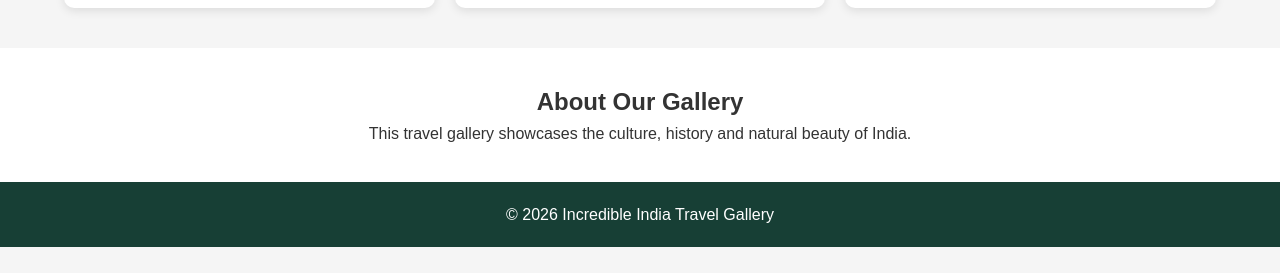
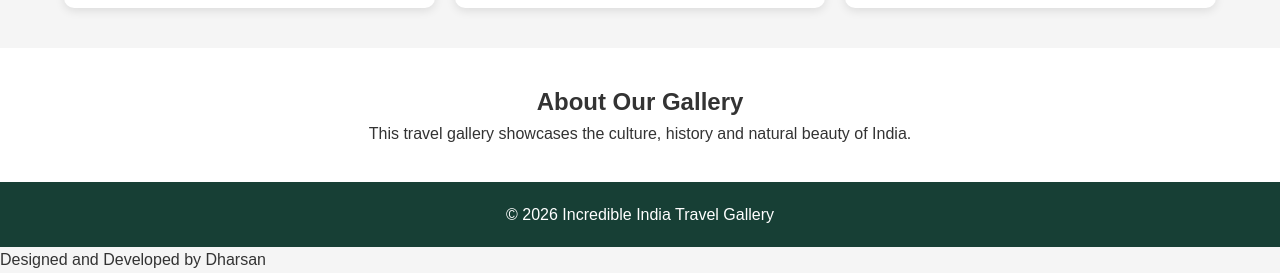
Before and after one commit to dharsan0001/project-1-incredible-india, a plain HTML site: page index.html in a window 1280 px wide. Shown: the part 1272-1545 px from the top of the page. Before the commit the page ends 1519 px from the top, so only its background shows below. Drawn offline with Linux system fonts and the light colour scheme.

Commit message:
Improve travel gallery footer

```diff
--- a/index.html
+++ b/index.html
@@ -87,7 +87,9 @@
     <footer class="footer">
         <p>&copy; 2026 Incredible India Travel Gallery</p>
     </footer>
-
+<p class="footer-credit">
+    Designed and Developed by Dharsan
+</p>
 </body>
 <!-- Git practice: testing file changes -->
 </html>
```
